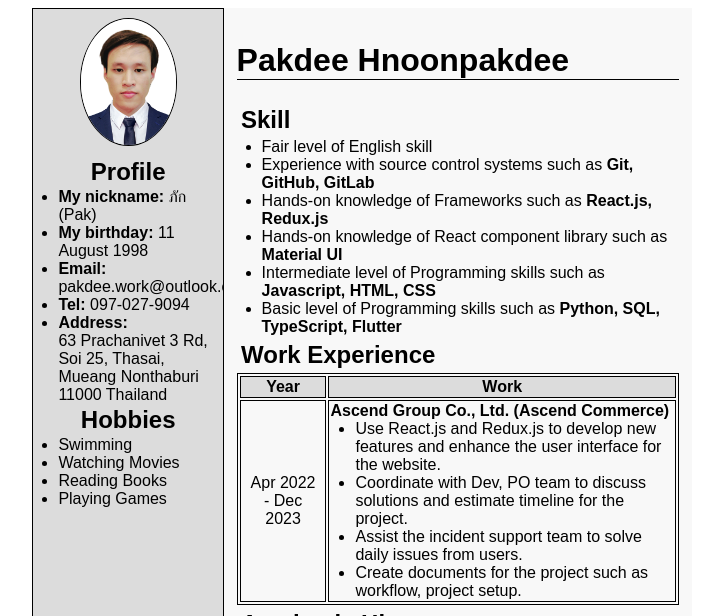
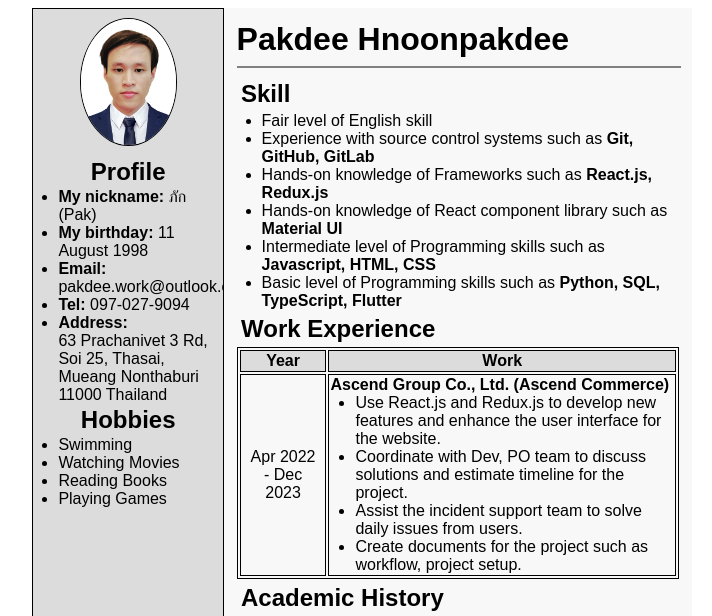
Before and after one commit to AlphaCat41/My-Page, a plain HTML site: page index.html in a window 1280 px wide. Shown: the top 616 px of the page, without its empty margins (278-990 px from the left). Drawn offline with Linux system fonts and the light colour scheme; a web font is replaced by a local one.

Commit message:
[+] Add styles

```diff
--- a/index.html
+++ b/index.html
@@ -60,7 +60,8 @@
 
         </div>
         <div class="history">
-            <h1>Pakdee Hnoonpakdee</h1>
+            <h1 class="name">Pakdee Hnoonpakdee</h1>
+            <hr />
             <h2>Skill</h2>
             <ul>
                 <li>Fair level of English skill</li>
--- a/index.js
+++ b/index.js
@@ -12,3 +12,13 @@ let year = age_dt.getUTCFullYear();
 let age = Math.abs(year - 1970);
 
 document.getElementById("age").innerHTML = "(" + age + " years)"
+
+var text_name = document.querySelector(".name");
+
+text_name.addEventListener("mouseover", function () {
+    this.textContent = "ภักดี หนุนภักดี";
+})
+
+text_name.addEventListener("mouseout", function () {
+    this.textContent = "Pakdee Hnoonpakdee";
+})
--- a/styles.css
+++ b/styles.css
@@ -106,8 +106,14 @@ div.history {
     display: flex;
     flex-direction: column;
 
+    hr {
+        width: 100%;
+        border: 1px solid gray;
+    }
+
     h1 {
-        border-bottom: 1px solid;
+        padding: 0;
+        margin: 0;
     }
 
     h2 {
```
